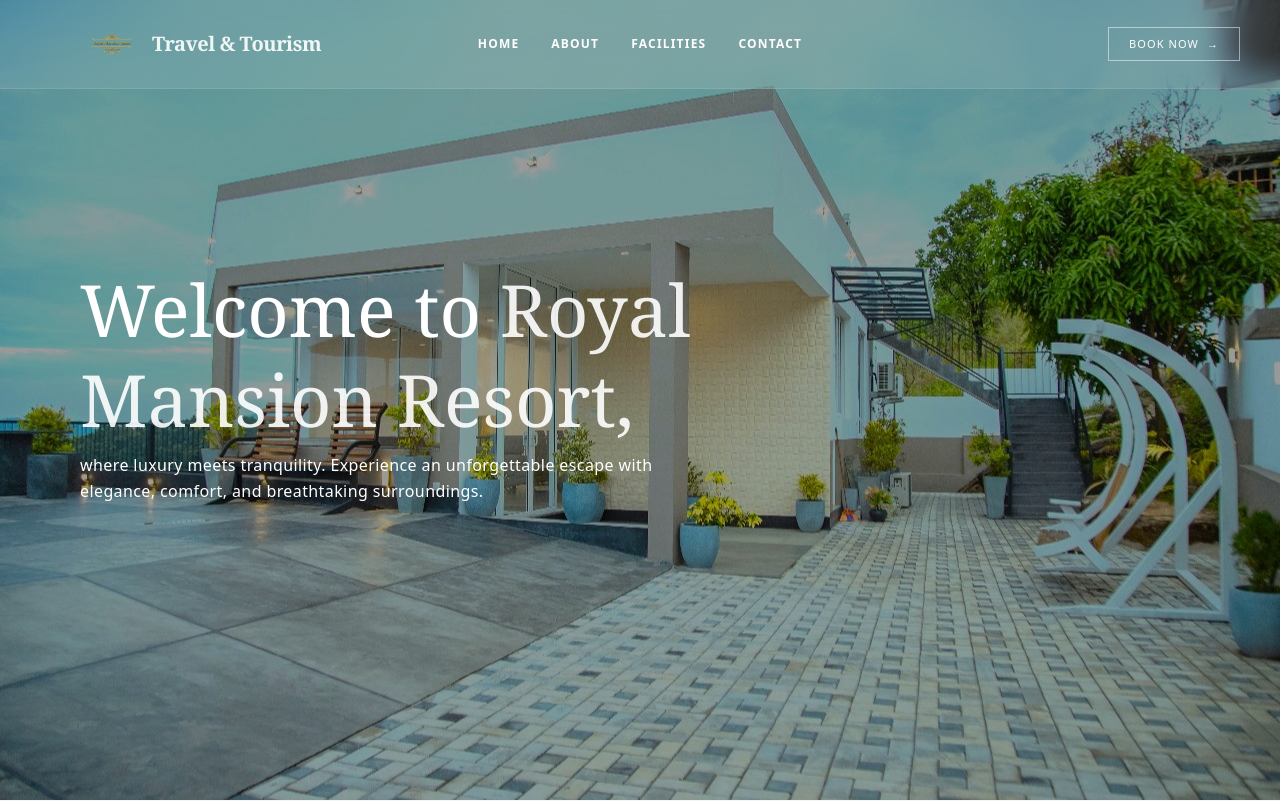
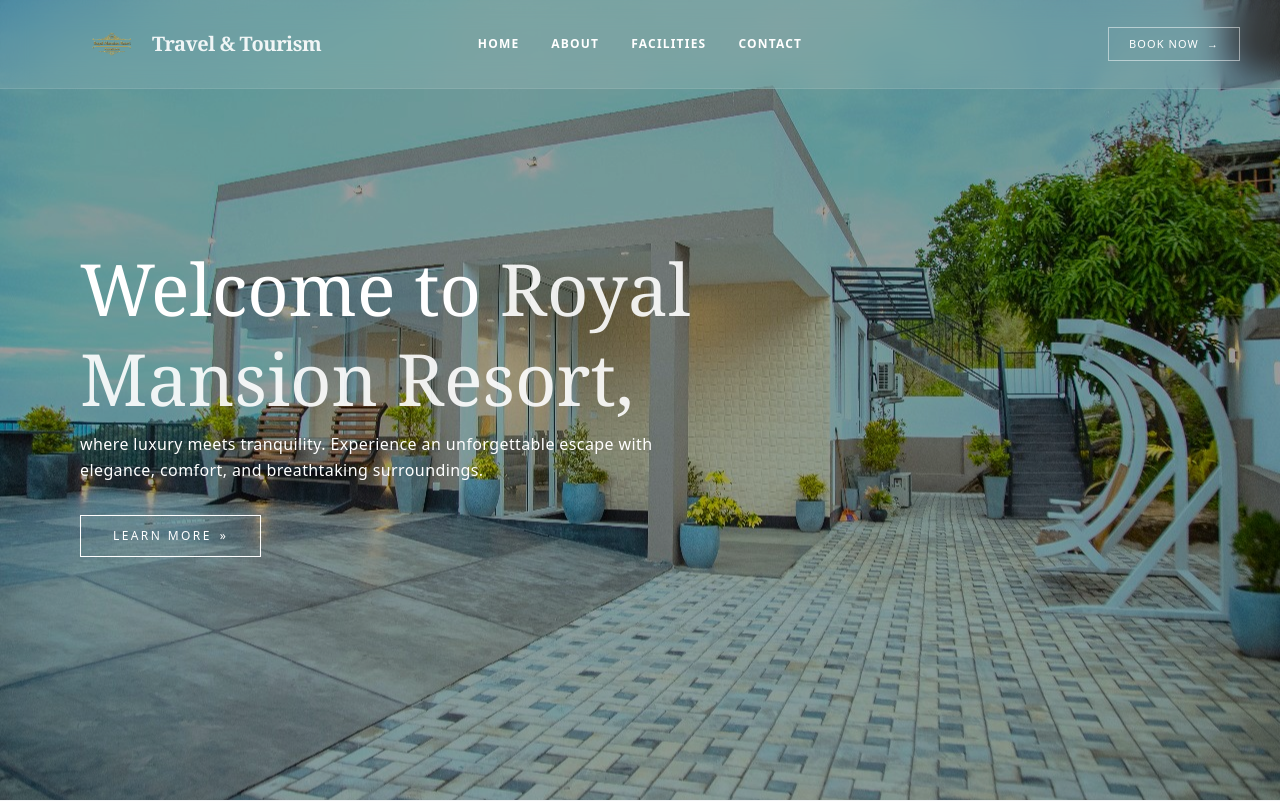
Before and after one commit to supunyasanthaofficial/Royal_Mansion_Resort, a React (Vite) app: page / in a window 1280 px wide. Shown: the top 802 px of the page. Built offline with nearby package versions, Linux system fonts and the light colour scheme.

Commit message:
Simple Home page.

```diff
--- a/src/pages/Home.tsx
+++ b/src/pages/Home.tsx
@@ -10,6 +10,7 @@ const Home = () => {
         subtitle="Royal Mansion Resort,"
         description="where luxury meets tranquility. Experience an unforgettable escape with elegance, comfort, and breathtaking surroundings."
         bgImage={header1}
+        showButton={true}
       />
 
       {/* <section className="py-20 bg-white text-center">
```
